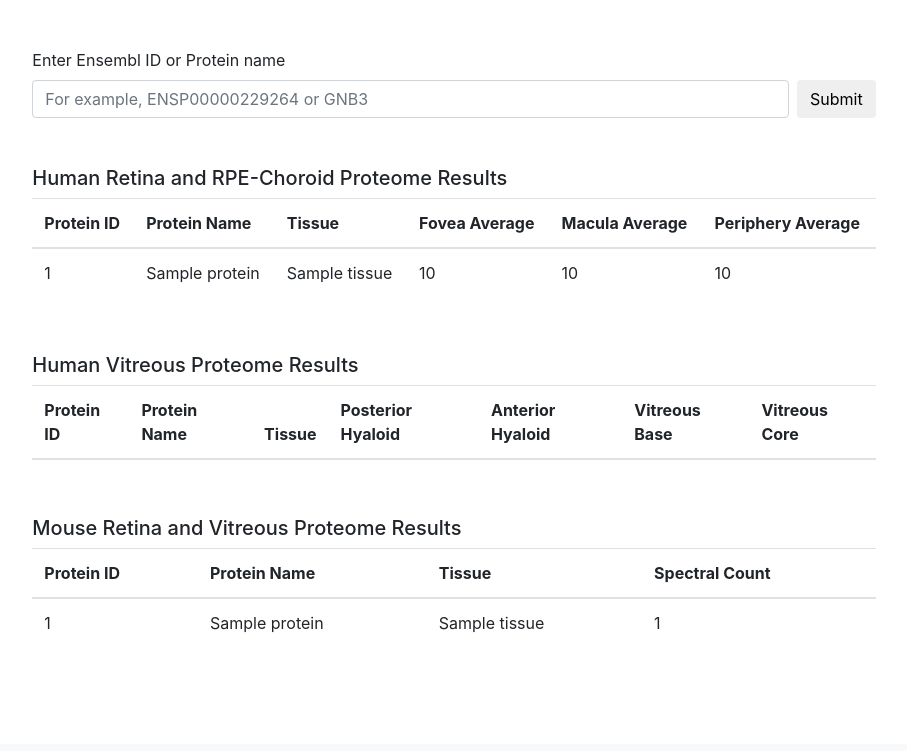
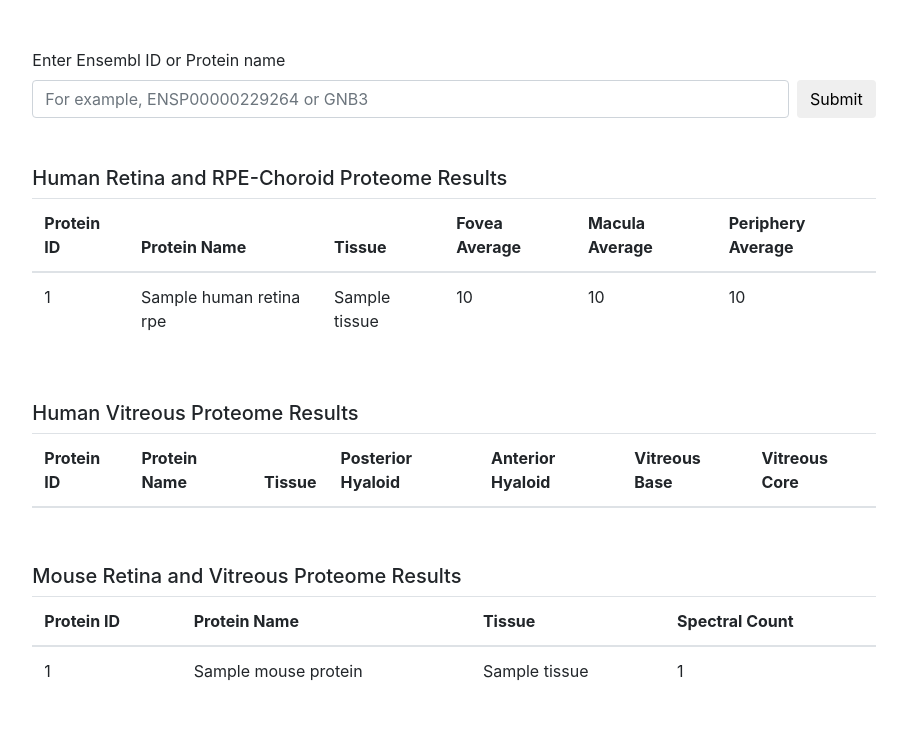
Before and after one commit to MahajanLab/ocularproteome-project, a Django app: template templates/ocular_proteome_db/results.html in a window 1280 px wide. Shown: the part 56-807 px from the top of the page, without its empty margins (186-1093 px from the left). Before the commit the page ends 688 px from the top, so only its background shows below. Run offline with Django 3.2, Linux system fonts and the light colour scheme; the template is opened without the code that fills it: most values are stand-ins (such as "Sample title", 1, 10 or a date in 2020); lists and menus that the app fills with data are empty; some libraries are stand-ins or nearby versions.

Commit message:
changed results to adapt to new protein query lists

```diff
--- a/templates/ocular_proteome_db/results.html
+++ b/templates/ocular_proteome_db/results.html
@@ -36,7 +36,7 @@
             {%  endfor %}
         </div>
     {% endif %}
-    {% if protein_list %}
+    {% if human_retina_rpe %}
         <div class="table-container">
             <h5>Human Retina and RPE-Choroid Proteome Results</h5>
             <table id="proteinTable" class="tablesorter table">
@@ -51,7 +51,7 @@
                     </tr>
                 </thead>
                 <tbody>
-                    {% for p in protein_list %}
+                    {% for p in human_retina_rpe %}
                         {% if p.tissue != 'Vitreous' %}
                             <tr>
                                 <td>{{ p.ens_id }}</td>
@@ -66,6 +66,8 @@
                 </tbody>
             </table>
         </div>
+    {% endif %}
+    {% if human_vitreous %}
         <div class="table-container">
             <h5>Human Vitreous Proteome Results</h5>
             <table id="vitreous_table" class="tablesorter table">
@@ -81,7 +83,7 @@
                     </tr>
                 </thead>
                 <tbody>
-                    {% for p in protein_list %}
+                    {% for p in human_vitreous %}
                         {% if p.tissue == 'Vitreous' %}
                             <tr>
                                 <td>{{ p.ens_id }}</td>
@@ -97,6 +99,8 @@
                 </tbody>
             </table>
         </div>
+    {% endif %}
+    {% if mouse_proteins %}
         <div class="table-container">
             <h5>Mouse Retina and Vitreous Proteome Results</h5>
             <table id="mouseTable" class="tablesorter table">
@@ -109,7 +113,7 @@
                     </tr>
                 </thead>
                 <tbody>
-                    {% for p in protein_list %}
+                    {% for p in mouse_proteins %}
                         {% if p.count %}
                             <tr>
                                 <td>{{ p.ens_id }}</td>
```
